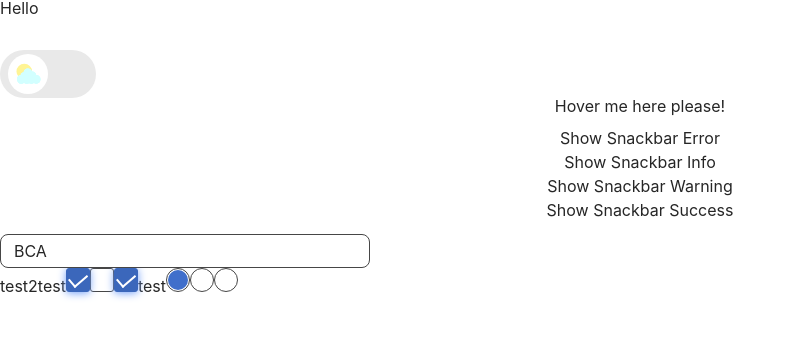
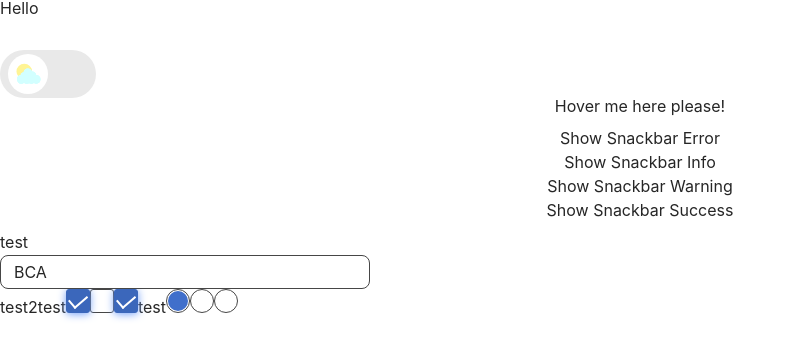
Before and after one commit to Redchlorophyll/personal-web, a Next.js app in the folder front-end/: page /linky in a window 1280 px wide. Shown: the top 358 px of the page, without its empty margins (0-796 px from the left). Built offline with nearby package versions, Linux system fonts and the light colour scheme.

Commit message:
feat: add label props in dropdown component

```diff
--- a/front-end/components/common/Dropdown/Index.tsx
+++ b/front-end/components/common/Dropdown/Index.tsx
@@ -8,6 +8,7 @@ type dropdownProps = {
   value?: optVal | undefined;
   onChange?: (value: optVal | undefined) => void;
   type?: "dropdown" | "combobox";
+  label?: string;
 };
 
 export default function Dropdown({
@@ -16,7 +17,9 @@ export default function Dropdown({
   placeholder = "choose an option...",
   onChange,
   value,
+  label,
 }: dropdownProps) {
+  const inputId = label.toLowerCase().split(" ").join("-");
   const [isOpen, setIsOpen] = useState<boolean>(false);
   const inputRef = useRef<HTMLHeadingElement>(null);
   const [inputValue, setInputValue] = useState<optVal | undefined>({
@@ -66,7 +69,7 @@ export default function Dropdown({
 
   useEffect(() => {
     setInputValue(value);
-    if (type === "dropdown") {
+    if (type === "combobox") {
       const filterOptions = options.filter((data) =>
         data.label.toLowerCase().includes(value?.label.toLowerCase() || "")
       );
@@ -90,12 +93,21 @@ export default function Dropdown({
     };
   });
   return (
+    <div className="flex flex-col items-start">
+      {label ? (
+        <label className="pb-[5px]" htmlFor={inputId}>
+          {label}
+        </label>
+      ) : (
+        ""
+      )}
       <div
         ref={inputRef}
         data-testid="focus-element"
         className="w-full relative z-[5] dark:text-black-900"
       >
         <input
+          id={inputId}
           className={`peer ${
             type === "dropdown" ? "cursor-pointer" : ""
           } bg-black-100 w-full p-[6px_17px_6px_13px] border-black-800 border-solid border-[0.5px] focus:outline-none focus:border-solid focus:border-[0.5px] focus:border-primary-800 rounded-lg dark:focus:drop-shadow-[0px_1px_17px_#406fcb]`}
@@ -140,5 +152,6 @@ export default function Dropdown({
           ""
         )}
       </div>
+    </div>
   );
 }
--- a/front-end/pages/linky.tsx
+++ b/front-end/pages/linky.tsx
@@ -113,6 +113,7 @@ export default function Linky() {
         </Snackbar>
         <div className="w-[370px]">
           <Dropdown
+            label="test"
             type="combobox"
             options={options}
             placeholder="pilih bank"
```
Lines whose indentation alone changed are shown as unchanged.
